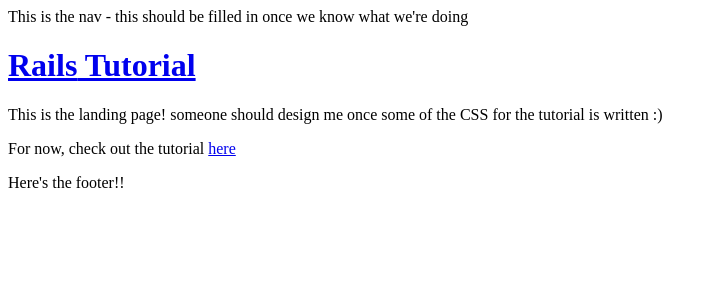
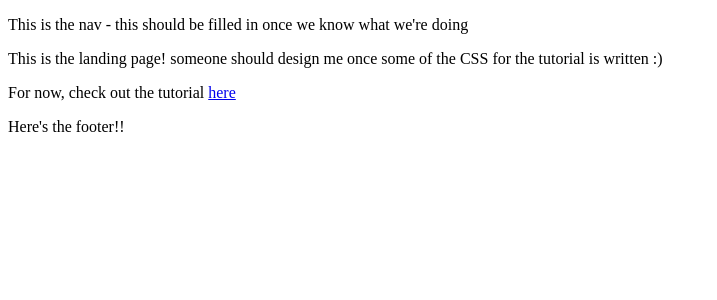
Before and after one commit to bmoreonrails/rails_tutorial, a Jekyll site: the page built from index.md, in a window 1280 px wide. Shown: the top 300 px of the page, without its empty margins (0-717 px from the left). Built offline with Jekyll 4.4.1, drawn with Linux system fonts in a browser that asks for light colours.

Commit message:
Something

```diff
--- a/_includes/header.html
+++ b/_includes/header.html
@@ -10,7 +10,8 @@
   <body>
     <header>
       <div class="container">
+        <p>
         {% include navigation.html %}
-        <h1><a href="/">Rails<strong> Tutorial</strong></a></h1>
+        </p>
       </div>
     </header>
--- a/tutorial.md
+++ b/tutorial.md
@@ -3,7 +3,6 @@
 # Edit theme's home layout instead if you wanna make some changes
 # See: https://jekyllrb.com/docs/themes/#overriding-theme-defaults
 layout: rails_tutorial
-title: Rails Tutorial
 ---
 
 {% for chapter in site.chapters %}
```
Also changed, not shown: other parts of _includes/header.html (+1 -1 lines), _chapters/1.md (+4 -3 lines).
